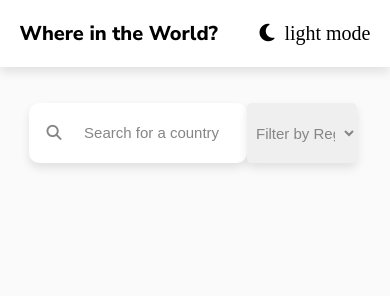
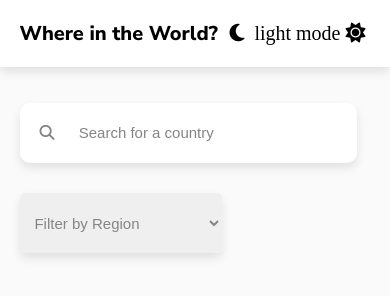
Before and after one commit to Allanlima123/cards-flags, a plain HTML site: page index.html in a window 390 px wide. Drawn offline with Linux system fonts and the light colour scheme; no server answers.

Commit message:
Commintando projeto flags

```diff
--- a/index.html
+++ b/index.html
@@ -11,15 +11,16 @@
     <link rel="stylesheet" href="./src/css/reset/reset.css">
     <link rel="stylesheet" href="./src/css/maincss/style.css">
 
-    <title>Document</title>
+    <title>Cards Flags</title>
 </head>
 <body>
     <header class="cabecalho">
         <h2 class="title_world">Where in the World?</h2>
 
-        <span class="mode-alan">
+        <span class="mode-bark-and-clear">
             <i class="fa-solid fa-moon"></i>
             light mode
+            <i class="fa-sharp fa-solid fa-sun"></i>
         </span>
     </header>
 
--- a/src/css/global/global.css
+++ b/src/css/global/global.css
@@ -20,23 +20,28 @@
 
 @media (max-width:425px) {
     .box_main .search_container .form{
-        padding: 24% 5% 1% 5%;
+        padding: 24% 5% 1% 2.7%;
+    }
+
+    .search_container .form .search_pesquisa{
+        width: 100%;
+        margin-bottom: 3rem;
+    }
+
+    .search_container .form .select_filter{
+        width: 60%;
     }
 }
 
-/* @media (max-width:375px) {
-    .container_flags{
-        display: grid;
-        grid-template-columns: repeat(auto-fit,minmax(15rem,1fr));
-        grid-gap: 5rem;
-        margin: 3.5rem 0;
-
+@media (max-width:375px) {
+    .box_main .search_container .form{
+        padding: 35% 0 0 0;
     }
-} */
+}
 
 @media (max-width:320px) {
     .box_main .search_container .form{
-        padding: 45% 5% 1% 5%;
+        padding: 40% 5% 1% 2.7%;
     }
 }
 
--- a/src/css/maincss/style.css
+++ b/src/css/maincss/style.css
@@ -16,13 +16,13 @@
     font-weight: 800;
 }
 
-.cabecalho .mode-alan,
-.cabecalho .mode-alan i{
+.cabecalho .mode-bark-and-clear,
+.cabecalho .mode-bark-and-clear i{
     font-size: 2rem;
     cursor: pointer;
 }
 
-.cabecalho .mode-alan i{
+.cabecalho .mode-bark-and-clear i{
     padding-right: .5rem;
 }
 
@@ -35,6 +35,7 @@
     display: flex;
     justify-content: space-between;
     align-items: center;
+    flex-wrap: wrap;
 }
 
 .search_container .form .search_pesquisa{
--- a/src/js/index.js
+++ b/src/js/index.js
@@ -1,4 +1,6 @@
-import { criateCardFlag } from "../js/card/card.js"
+import { criateCardFlag } from "../js/card/card.js";
+import { changeMode } from "../js/mode-dark-clear/mode-dark-clear.js"
+    //mode-dark-clear/mode-dark-clear.js;
 
 const urlFlags = all => `https://restcountries.com/v3.1/${all}`;
 const urlRegion = region => `https://restcountries.com/v3.1/region/${region}`;
@@ -6,6 +8,7 @@ const urlRegion = region => `https://restcountries.com/v3.1/region/${region}`;
 const containerFlags = document.querySelector(".container_flags");
 const namesContinentes = document.querySelector("#names_continentes");
 const nameFlag = document.querySelector("#name_flag");
+const modeBarkAndClear = document.querySelector(".mode-bark-and-clear");
 
 const all = "all";
 
@@ -55,7 +58,9 @@ const filtercards = inputValue => card =>{
     card.style.display = 'none';
 }
 
-const handInputValue = (event) =>{
+const handInputValue = event =>{
+    event.preventDefault();
+
     let inputValue = event.target.value.toLocaleLowerCase();
     let cards = document.querySelectorAll(".card_flag")
 
@@ -66,3 +71,4 @@ addFlagsIntoDOM(all);
 
 namesContinentes.addEventListener("change", selectOfContinents);
 nameFlag.addEventListener("input", handInputValue);
+modeBarkAndClear.addEventListener("click", changeMode);
--- /dev/null
+++ b/src/js/mode-dark-clear/mode-dark-clear.js
@@ -0,0 +1,6 @@
+
+const changeMode = () =>{
+    document.body.style.background = "var(--Dark-Blue)";
+}
+
+export { changeMode };
```
Also changed, not shown: src/js/modal-card/modal.js (added).
